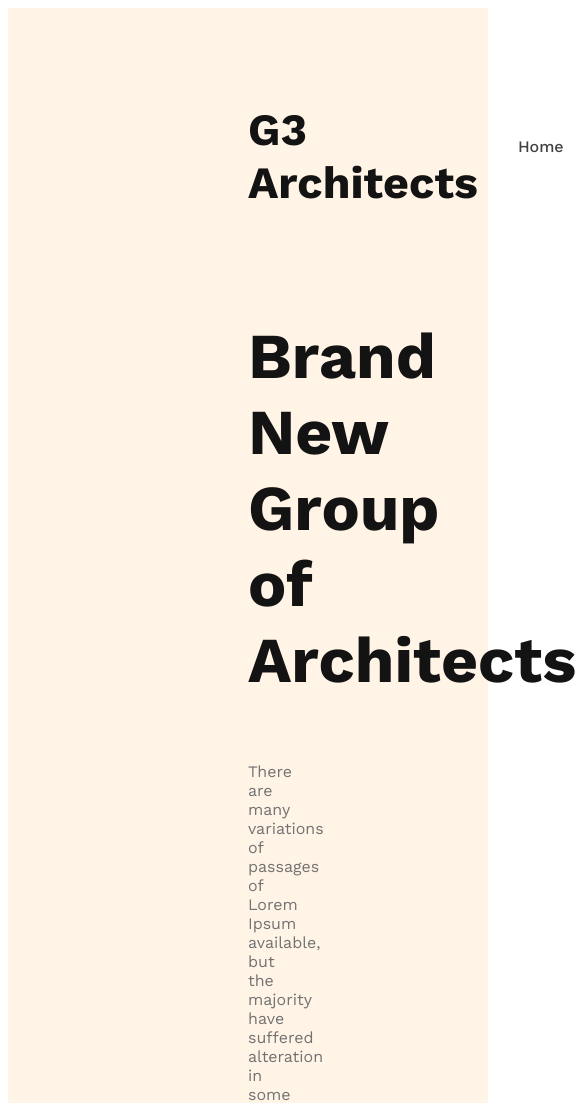
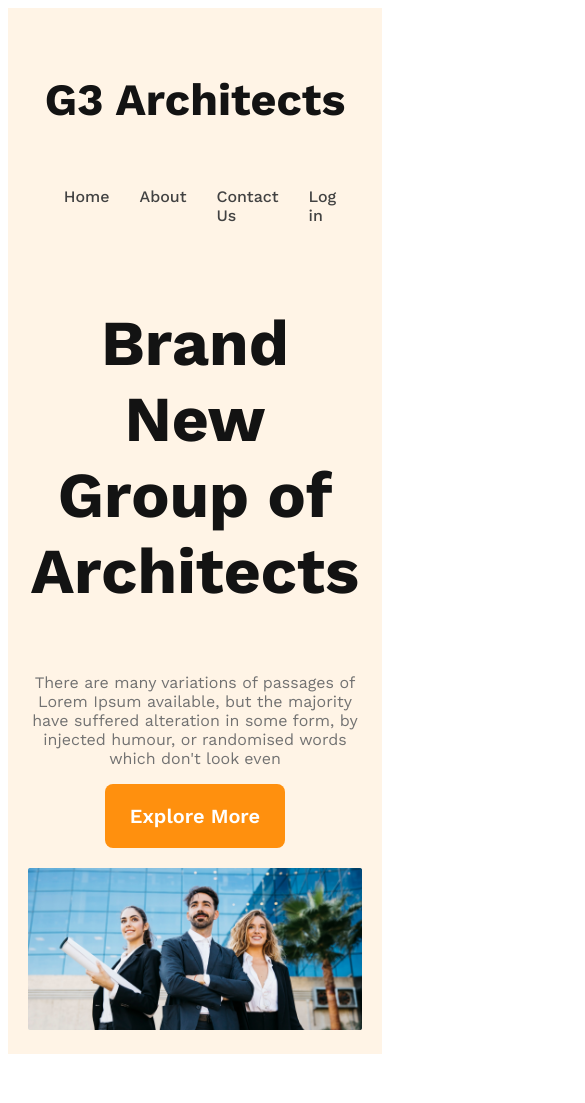
Before and after one commit to sajibkumardev/g3-arcitact-web-site, a plain HTML site: page index.html in a window 390 px wide. Shown: the top 1103 px of the page, 585 px wide, since content can reach past the window. After the commit the page ends 1062 px from the top, so only its background shows below. Drawn offline with nearby package versions, Linux system fonts and the light colour scheme.

Commit message:
added a responsive for mobile and tablets

```diff
--- a/style/arcitact.css
+++ b/style/arcitact.css
@@ -2,7 +2,14 @@
 @import url('https://fonts.googleapis.com/css2?family=Work+Sans:wght@400;500;600;700&display=swap');
 /* Shearde style */
 .btn-primary{
-
+    background: #FF900E;
+    border-radius: 8px;
+    padding: 20px 25px;
+    color: #FFF;
+    font-size: 1.25rem;
+    font-weight: 600;
+    cursor: pointer;
+    border: 0;
 }
 *{
     font-family: 'Work Sans', sans-serif;
@@ -51,3 +58,25 @@ nav li a{
     font-size: 1rem;
     font-weight: 400;
 }
+.banner img{
+    width: 100%;
+    margin-top: 20px;
+}
+/* Responsiv media quwary */
+@media screen and (max-width:576px) {
+    header{
+        padding: 20px;
+    }
+    nav{
+        flex-direction: column;
+    }
+}
+/* tablet and mobile deviaces */
+@media screen and (min-width:576px) and (max-width:960px) {
+    header{
+        padding: 50px;
+    }
+    nav{
+        flex-direction: column;
+    }
+}
```
